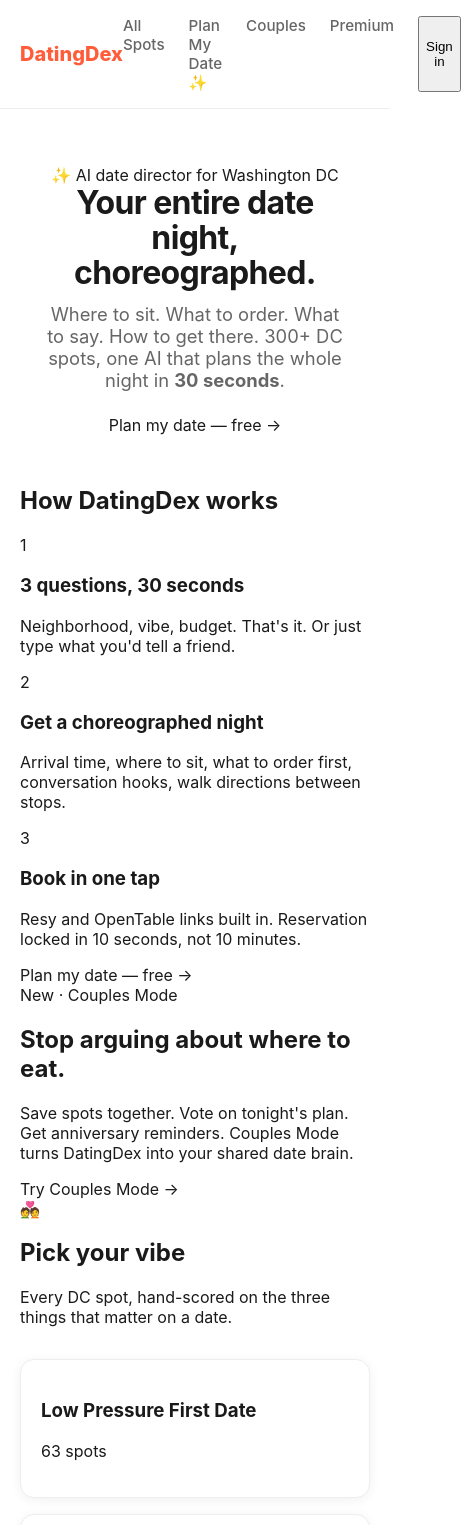
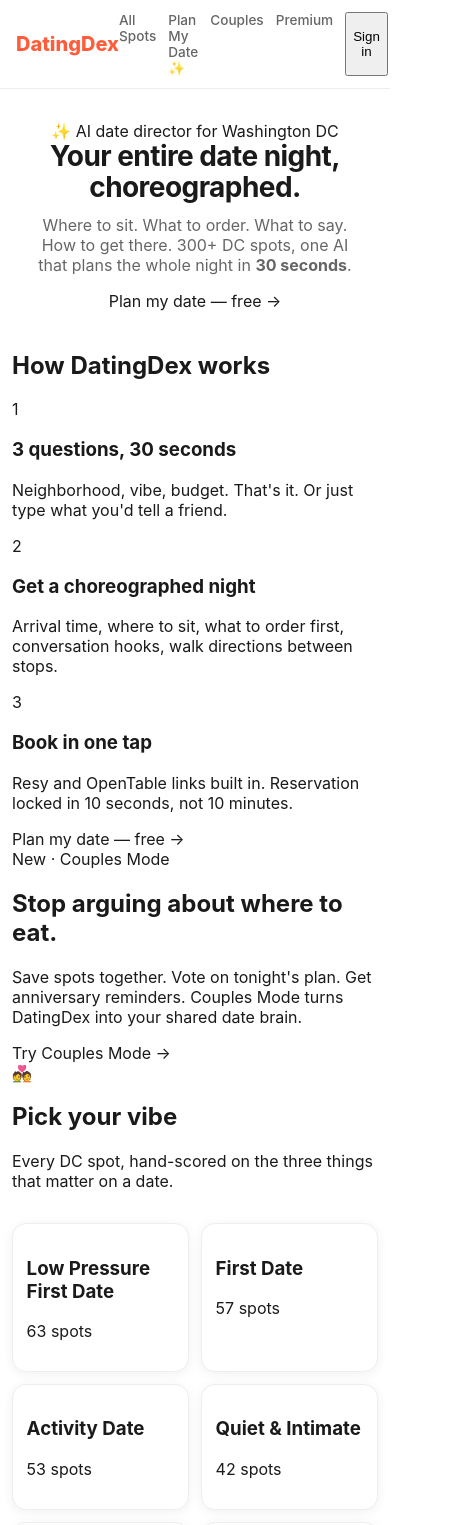
Before and after one commit to arternicholas-oss/datingdex-next, a Next.js app: page / in a window 390 px wide. Shown: the top 1525 px of the page, 461 px wide, since content can reach past the window. Built offline with nearby package versions, Linux system fonts and the light colour scheme; no server answers.

Commit message:
Update globals.css
Add sentiment colors, spot card styles, and mobile responsive CSS

```diff
--- a/app/globals.css
+++ b/app/globals.css
@@ -8,6 +8,8 @@
   --border: #eee;
   --shadow: 0 2px 12px rgba(0,0,0,0.06);
   --radius: 14px;
+  --positive: #2d8a4e;
+  --caution: #c4860b;
 }
 * { box-sizing: border-box; }
 html, body { padding: 0; margin: 0; background: var(--bg); color: var(--ink); font-family: -apple-system, BlinkMacSystemFont, 'Segoe UI', Roboto, Oxygen, Ubuntu, sans-serif; -webkit-font-smoothing: antialiased; }
@@ -34,6 +36,21 @@ img { max-width: 100%; display: block; }
 .vibe-grid { display: grid; grid-template-columns: repeat(auto-fill, minmax(220px, 1fr)); gap: 1rem; margin: 2rem 0; }
 .vibe-card { background: var(--card); border: 1px solid var(--border); border-radius: var(--radius); padding: 1.25rem; box-shadow: var(--shadow); transition: transform .2s, box-shadow .2s; }
 .vibe-card:hover { transform: translateY(-2px); box-shadow: 0 6px 20px rgba(0,0,0,0.08); }
+
+/* ==================== SPOT CARDS ==================== */
+.spot-card { display: flex; flex-direction: column; overflow: hidden; border-radius: var(--radius); border: 1px solid var(--border); box-shadow: var(--shadow); transition: transform .2s, box-shadow .2s; }
+.spot-card:hover { transform: translateY(-2px); box-shadow: 0 6px 20px rgba(0,0,0,0.08); }
+.spot-img { position: relative; width: 100%; padding-top: 56.25%; background-size: cover; background-position: center; background-color: #f0f0f0; }
+.spot-img-emoji { position: absolute; top: 50%; left: 50%; transform: translate(-50%,-50%); font-size: 2.5rem; }
+.spot-badge { position: absolute; bottom: .75rem; left: .75rem; background: rgba(0,0,0,0.7); color: #fff; font-size: .75rem; font-weight: 600; padding: .3rem .6rem; border-radius: 6px; }
+.spot-score { position: absolute; top: .75rem; right: .75rem; background: var(--brand); color: #fff; font-size: .8rem; font-weight: 700; padding: .25rem .5rem; border-radius: 6px; }
+.spot-body { padding: 1rem; display: flex; flex-direction: column; gap: .35rem; }
+.spot-meta { display: flex; gap: .4rem; font-size: .82rem; color: var(--muted); }
+.spot-name { font-weight: 700; font-size: 1.05rem; }
+.spot-hook { font-size: .88rem; color: var(--muted); line-height: 1.4; }
+.spot-desc { font-size: .85rem; color: var(--muted); line-height: 1.4; margin-top: .15rem; }
+.spot-pills { display: flex; flex-wrap: wrap; gap: .4rem; margin-top: .5rem; }
+.pill { font-size: .75rem; padding: .25rem .5rem; background: #f5f5f5; border-radius: 6px; color: var(--muted); }
 
 /* ==================== DATING INTELLIGENCE ==================== */
 .di-stack {
@@ -63,8 +80,44 @@ img { max-width: 100%; display: block; }
   font-size: .95rem;
   color: var(--ink);
 }
+.di-label--positive { color: var(--positive); }
+.di-label--neutral { color: var(--ink); }
+.di-label--caution { color: var(--caution); }
 .di-flavor {
   font-size: .88rem;
   color: var(--muted);
   line-height: 1.45;
 }
+
+/* ==================== VENUE DETAIL PAGE ==================== */
+.venue-detail { max-width: 800px; margin: 0 auto; padding: 1.5rem 1.25rem 3rem; }
+.venue-detail h1 { font-size: clamp(1.5rem, 4vw, 2.25rem); margin: 0 0 .5rem; }
+
+/* ==================== MOBILE RESPONSIVE ==================== */
+@media (max-width: 640px) {
+  .hero { padding: 2rem 1rem 1.25rem; }
+  .hero h1 { font-size: 1.75rem; }
+  .hero p { font-size: 1rem; margin-bottom: 1rem; }
+
+  .vibe-grid { grid-template-columns: 1fr 1fr; gap: .75rem; }
+  .vibe-card { padding: .85rem; }
+
+  .spot-body { padding: .75rem; }
+  .spot-name { font-size: .95rem; }
+  .spot-hook { font-size: .82rem; }
+  .spot-desc { font-size: .8rem; }
+  .spot-pills { gap: .3rem; }
+  .pill { font-size: .7rem; padding: .2rem .4rem; }
+
+  .venue-detail { padding: 1rem 1rem 2rem; }
+  .venue-detail h1 { font-size: 1.5rem; }
+
+  .di-emoji { font-size: 1.15rem; }
+  .di-label { font-size: .88rem; }
+  .di-flavor { font-size: .82rem; }
+
+  .container { padding: 0 .75rem; }
+  .site-header .inner { padding: .75rem 1rem; }
+  .nav { gap: .75rem; }
+  .nav a { font-size: .85rem; }
+}
```
